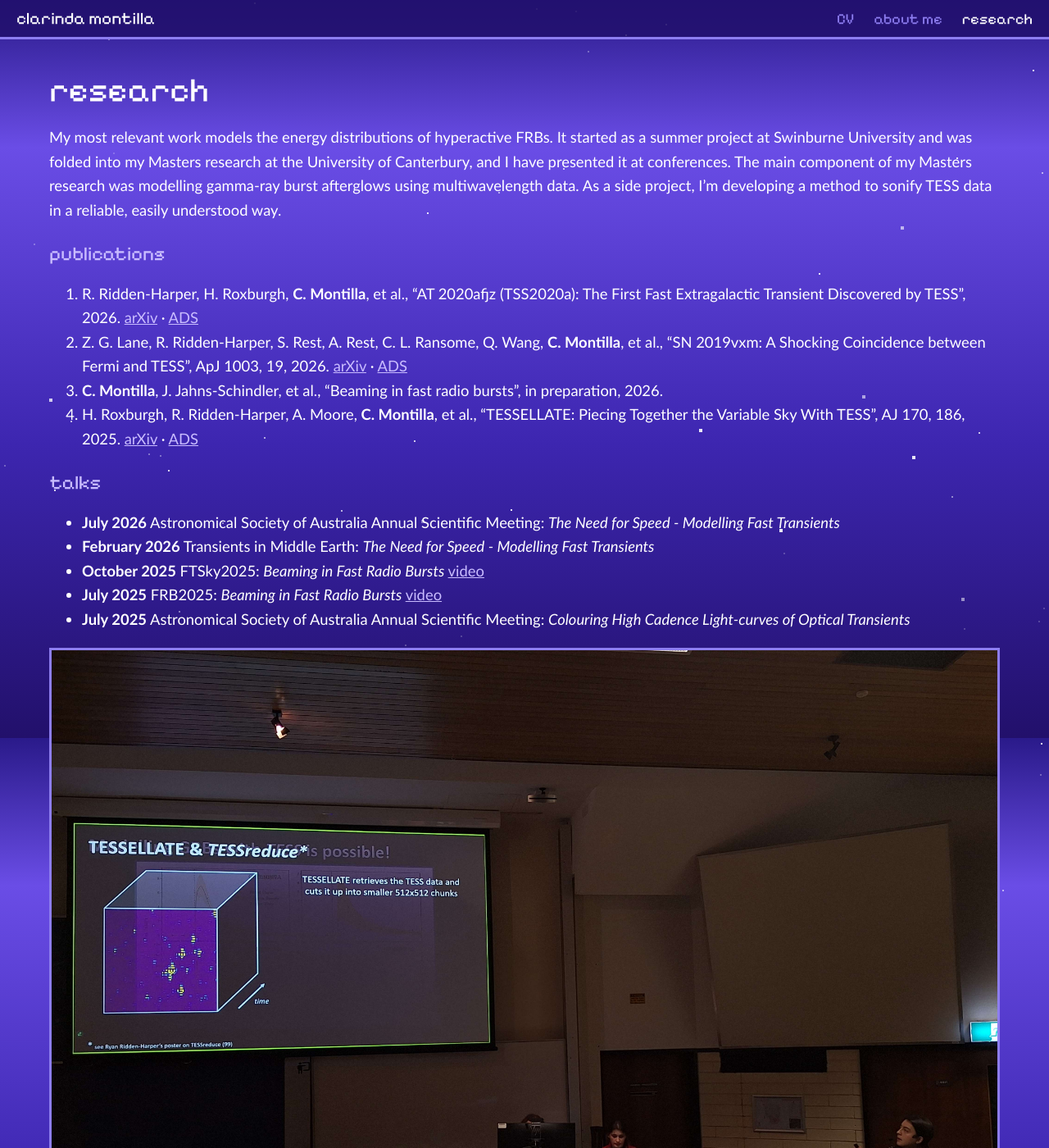
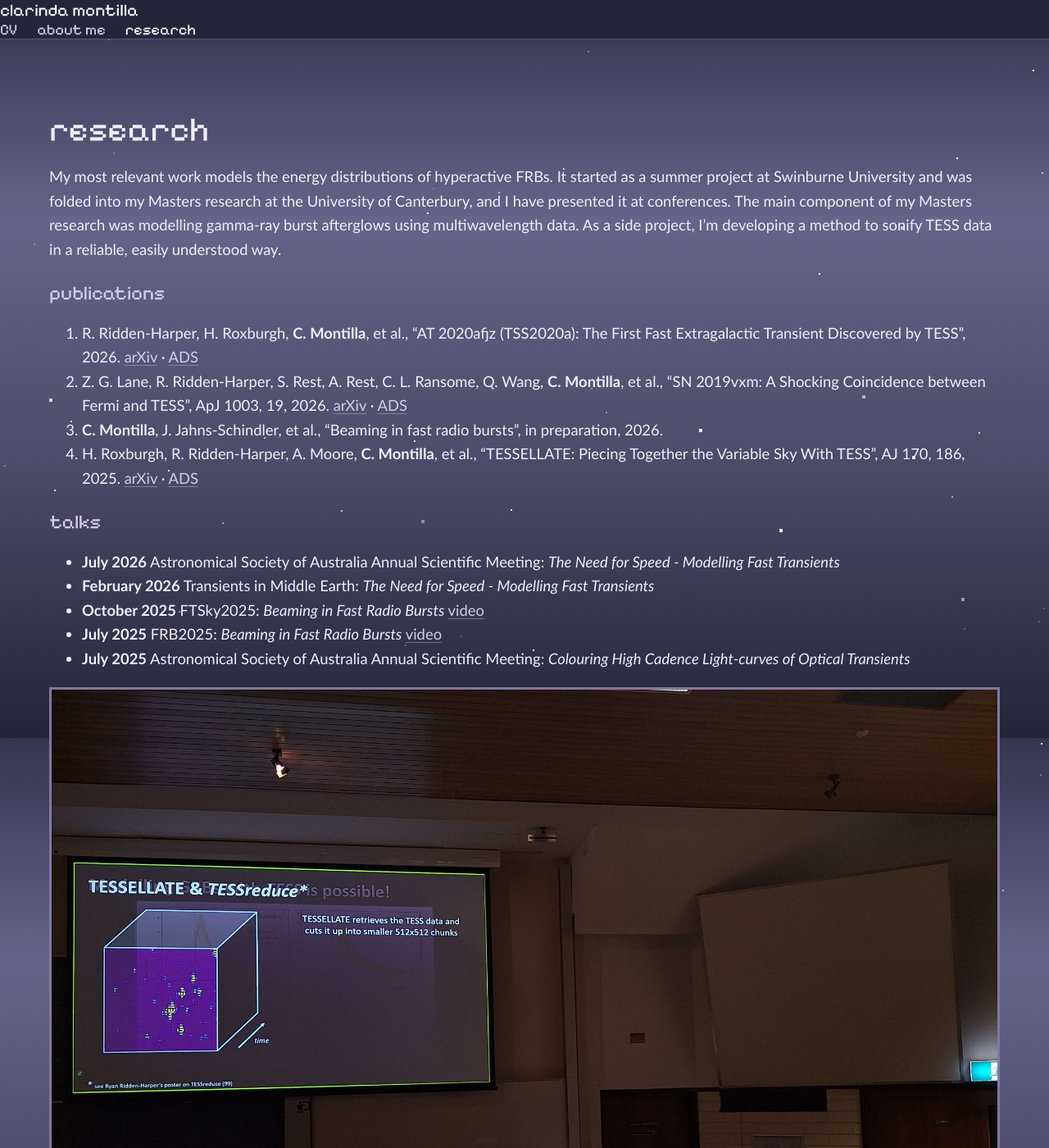
Before and after one commit to crixiii/crixiii.github.io, a Jekyll site: the page built from research.md, in a window 1280 px wide and 1400 px high. Shown: the whole window at 82% size. Built offline with Jekyll 4.4.1, drawn with Linux system fonts in a browser that asks for light colours.

Commit message:
colour update

```diff
--- a/assets/css/style.css
+++ b/assets/css/style.css
@@ -1,21 +1,33 @@
 :root {
-  --light: #c9bcff;
-  --mid: #8d7df0;
-  --dim: #7a6bd8;
+  --light: #d4cbea;
+  --mid: #81799f;
+  --dim: #b0a8c8;
+
+  --bg-dark: #242438;
+  --bg-mid: #494968;
+  --surface: #353451;
+  --surface-hover: #45425f;
+  --border: #5b5577;
 }
 
 * {
   box-sizing: border-box;
 }
-
 body {
   margin: 0;
   min-height: 100vh;
   font-family: Calibri, Carlito, sans-serif;
-  color: white;
-  background: linear-gradient(to bottom, #2a1a8a, #6a4de6 20%, #3d26b0 60%, #22106b);
+  color: #f0edf7;
+  background: linear-gradient(
+    to bottom,
+    #353451,
+    #65648A 30%,
+    #494968 65%,
+    #242438
+  );
   background-attachment: fixed;
 }
+
 
 #stars {
   position: fixed;
@@ -40,9 +52,14 @@ main.home {
 
 body.home {
   background:
-    linear-gradient(to bottom, rgba(34, 16, 107, 0) 40%, rgba(34, 16, 107, 0.8)),
+    linear-gradient(
+      to bottom,
+      rgba(36, 36, 56, 0.05) 30%,
+      rgba(36, 36, 56, 0.9)
+    ),
     url("../images/mw.jpg") center / cover fixed;
 }
+
 
 body.home #stars {
   display: none;
@@ -68,6 +85,8 @@ h2 {
 
 a {
   color: var(--light);
+  text-decoration-color: rgba(212, 203, 234, 0.4);
+  text-underline-offset: 3px;
 }
 
 a:hover {
@@ -99,35 +118,25 @@ p, li {
 }
 
 .gallery figcaption {
-  margin-top: 6px;
-  font-size: 0.95rem;
   color: var(--dim);
 }
 
 header {
-  position: fixed;
-  top: 0;
-  left: 0;
-  right: 0;
-  z-index: 2;
-  display: flex;
-  flex-wrap: wrap;
-  justify-content: space-between;
-  align-items: center;
-  gap: 8px 24px;
-  padding: 10px 20px;
-  background: rgba(34, 16, 107, 0.85);
-  border-bottom: 3px solid var(--mid);
+  background: rgba(36, 36, 56, 0.92);
+  border-bottom: 1px solid var(--border);
+  backdrop-filter: blur(12px);
+  -webkit-backdrop-filter: blur(12px);
 }
 
 header a {
   text-decoration: none;
-  color: var(--mid);
+  color: var(--light);
+  transition: color 0.2s ease;
 }
 
 header a:hover,
 header a.current {
-  color: white;
+  color: #ffffff;
 }
 
 .logo {
@@ -171,10 +180,10 @@ h3 {
   border: 3px solid var(--mid);
 }
 
-.posters figcaption {
-  margin-top: 6px;
-  font-size: 0.95rem;
-  color: var(--light);
+
+.posters figcaption,
+.photo figcaption {
+  color: var(--dim);
 }
 
 .pfp {
@@ -212,5 +221,5 @@ body.home .subtitle {
 }
 
 * {
-  cursor: url("../cursor.svg") 16 16, auto;
+  cursor: url("../cursor.svg") 10 10, auto;
 }
```
